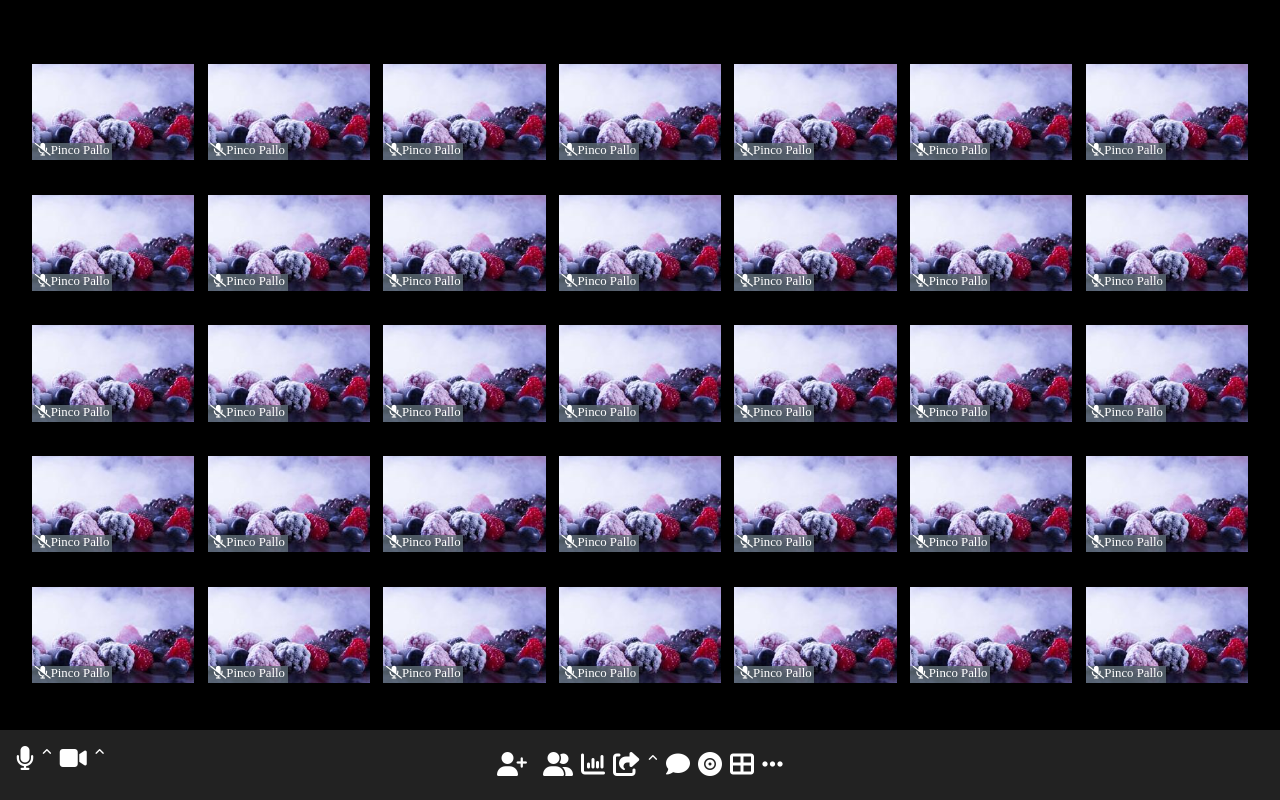
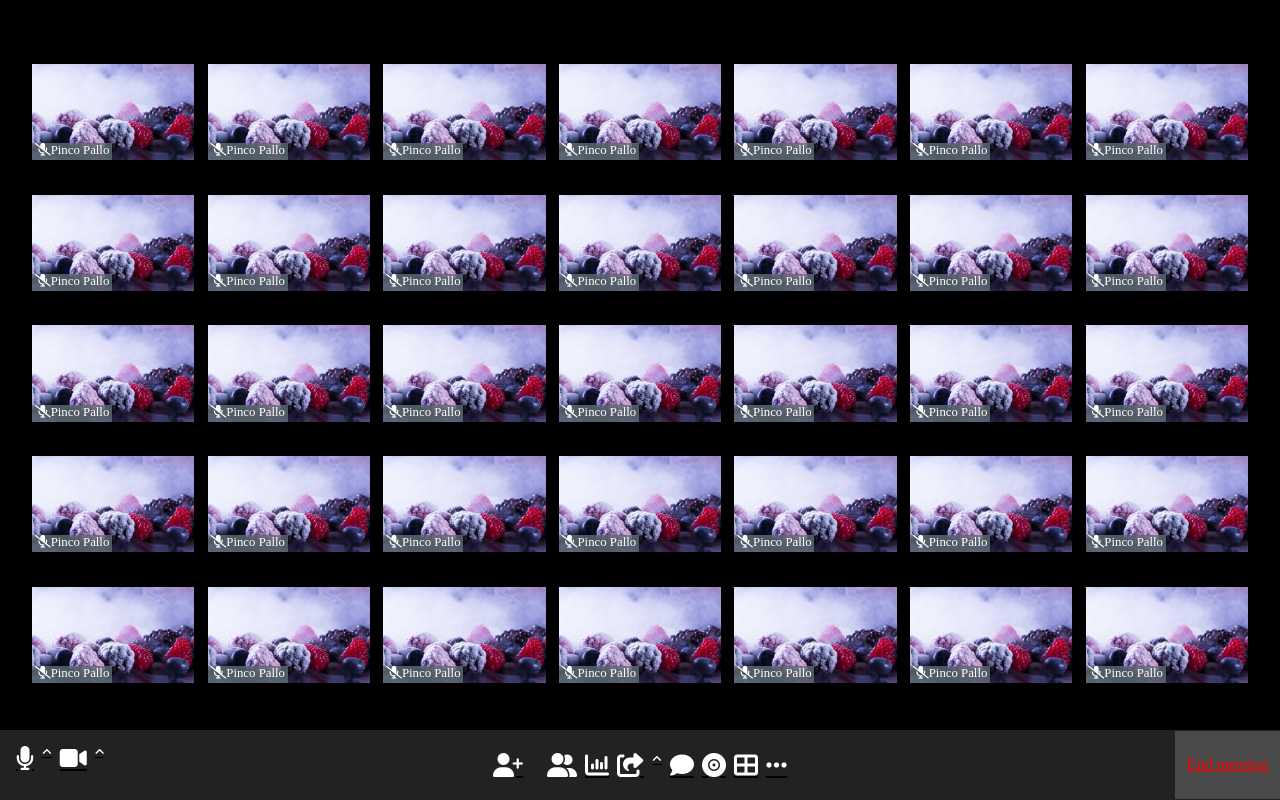
Before and after one commit to ludovicaghemo/html-css-zoom, a plain HTML site: page index.html in a window 1280 px wide. Drawn offline with Linux system fonts and the light colour scheme.

Commit message:
footer-end meeting

```diff
--- a/css/style.css
+++ b/css/style.css
@@ -12,6 +12,7 @@ img {
 a {
     color: inherit;
     display: inherit;
+    list-style-type: inherit;
 }
 
 .wrapper {
@@ -98,8 +99,20 @@ footer {
     gap: 1rem;
 }
 
-ul {
+ul, li {
     display: flex;
     list-style-type: none;
     gap: .5rem;
 }
+
+.end-meeting {
+    display: flex;
+    align-self: flex-end;
+    color: red;
+    position: absolute;
+    right: 0;
+    top: 50%;
+    transform: translateY(-50%);
+    background-color: #4a4a4a;
+    padding: 25px 12px;
+}
--- a/index.html
+++ b/index.html
@@ -611,7 +611,10 @@
                 <li><a class="cells" href=""><i class="fa-sharp fa-solid fa-table-cells-large" style="color: #ffffff;"></i></a></li>
                 <li><a class="ellipsis" href=""><i class="fa-solid fa-ellipsis" style="color: #ffffff;"></i></a></li>
             </ul>
+        </div>
 
+        <div class="end-meeting">
+            <li><a href="">End meeting</a></li>
         </div>
     </footer>
     <!-- /Footer -->
```
